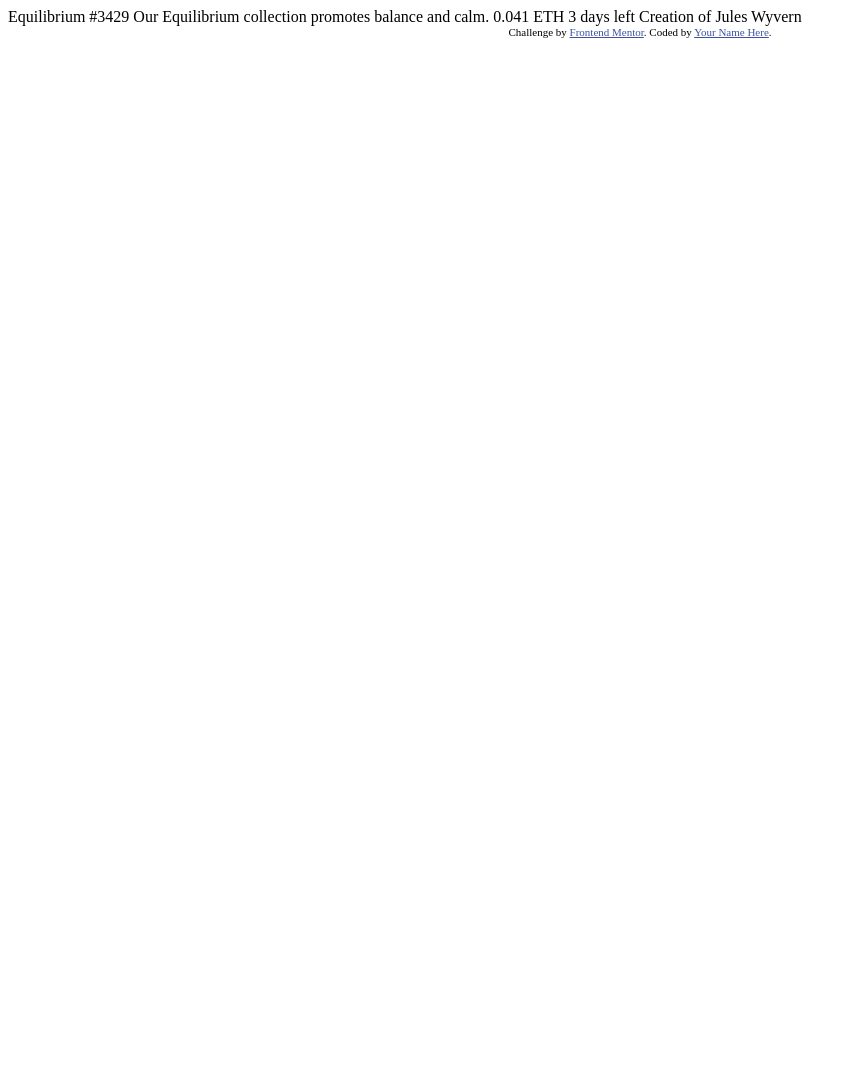
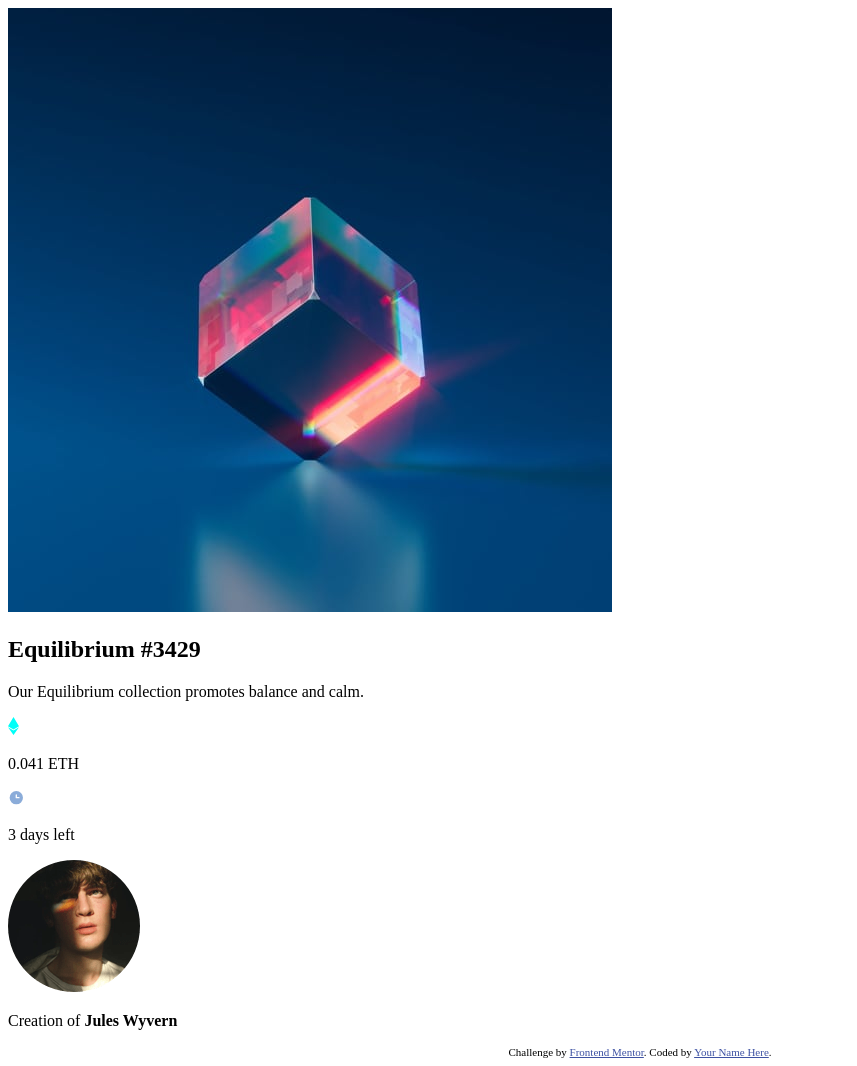
Before and after one commit to jasnoludek/nft-preview-card-component-main, a plain HTML site: page index.html in a window 1280 px wide. Shown: the whole page, without its empty margins (0-857 px from the left). Before the commit the page ends 800 px from the top, so only its background shows below. Drawn offline with Linux system fonts and the light colour scheme.

Commit message:
Add initial html structure and link styles.css

```diff
--- a/index.html
+++ b/index.html
@@ -1,33 +1,54 @@
 <!DOCTYPE html>
 <html lang="en">
+
 <head>
   <meta charset="UTF-8">
   <meta name="viewport" content="width=device-width, initial-scale=1.0"> <!-- displays site properly based on user's device -->
+  <link rel="icon" type="image/png" sizes="32x32" href="./images/favicon-32x32.png">
+  <link rel="stylesheet" href="style.css">
+  <!--Google Fonts-->
+  <link rel="preconnect" href="https://fonts.googleapis.com">
+  <link rel="preconnect" href="https://fonts.gstatic.com" crossorigin>
+  <link href="https://fonts.googleapis.com/css2?family=Outfit:wght@300;400;600&display=swap" rel="stylesheet">
+  <title>Frontend Mentor | NFT preview card component</title>
+</head>
 
-  <link rel="icon" type="image/png" sizes="32x32" href="./images/favicon-32x32.png">
-
-  <title>Frontend Mentor | NFT preview card component</title>
-
-  <!-- Feel free to remove these styles or customise in your own stylesheet 👍 -->
-  <style>
-    .attribution { font-size: 11px; text-align: center; }
-    .attribution a { color: hsl(228, 45%, 44%); }
-  </style>
-</head>
 <body>
 
-  Equilibrium #3429
+  <main>
 
-  Our Equilibrium collection promotes balance and calm.
+  <article class="card-container">
 
-  0.041 ETH
-  3 days left
+    <img class="img-hero" src="images/image-equilibrium.jpg" alt="A colorful glass cube balancing on one of its corners on a shiny blue surface in front of a blue background">
 
-  Creation of Jules Wyvern
+    <h1>Equilibrium #3429</h1>
+
+    <p class="desc">Our Equilibrium collection promotes balance and calm.</p>
+
+    <div class="eth">
+      <img class="eth-icon" src="images/icon-ethereum.svg" alt="">
+      <p class="eth-ltrs">0.041 ETH</p>
+    </div>
+
+    <div class="time-left">
+      <img class="clock-icon" src="images/icon-clock.svg" alt="">
+      <p class="days-left">3 days left</p>
+    </div>
+
+    <div class="creator">
+      <img class="avatar" src="images/image-avatar.png" alt="">
+      <p class="creator-attr">Creation of <strong>Jules Wyvern</strong></p>
+    </div>
+
+  </article>
+
+  </main>
 
   <div class="attribution">
     Challenge by <a href="https://www.frontendmentor.io?ref=challenge" target="_blank">Frontend Mentor</a>.
     Coded by <a href="#">Your Name Here</a>.
   </div>
+
 </body>
+
 </html>
--- /dev/null
+++ b/style.css
@@ -0,0 +1,8 @@
+
+
+
+
+
+
+.attribution { font-size: 11px; text-align: center; }
+.attribution a { color: hsl(228, 45%, 44%); }
```
